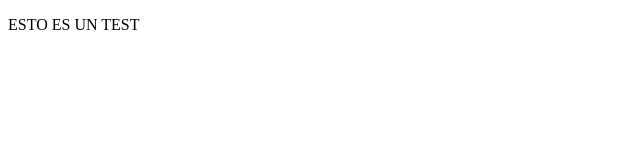
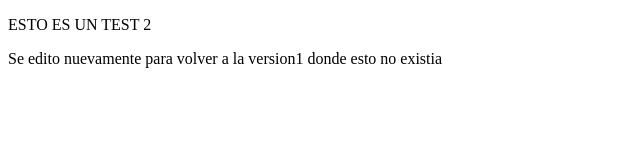
Before and after one commit to SilviaBec/P1, a plain HTML site: page index.html in a window 1280 px wide. Shown: the whole page, without its empty margins (0-640 px from the left). Drawn offline with Linux system fonts and the light colour scheme.

Commit message:
Estado 2 del proyecto

```diff
--- a/index.html
+++ b/index.html
@@ -7,6 +7,7 @@
     <title>Document</title>
 </head>
 <body>
-    <p>ESTO ES UN TEST</p>
+    <p>ESTO ES UN TEST 2</p>
+    <p>Se edito nuevamente para volver a la version1 donde esto no existia</p>
 </body>
 </html>
```
